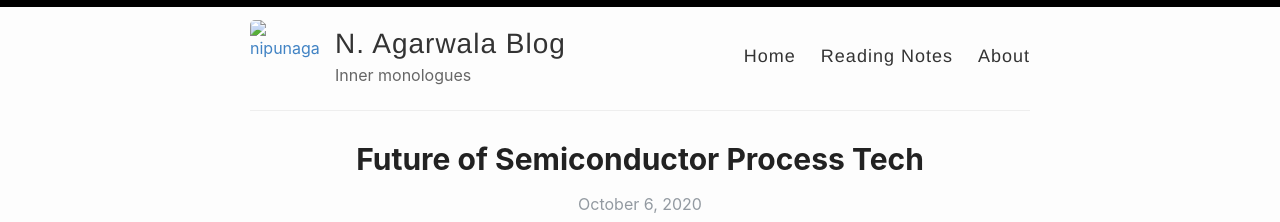
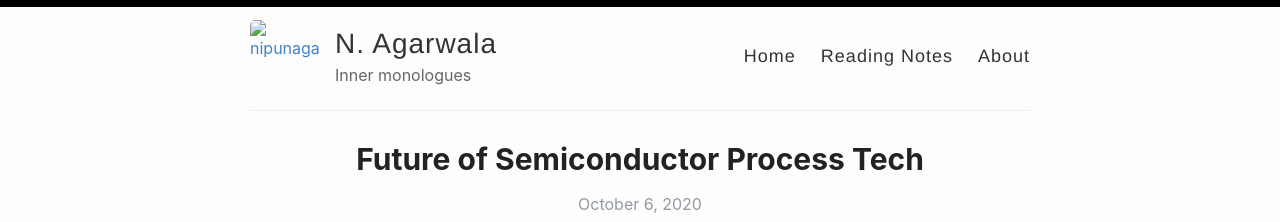
Before and after one commit to nipunagarwala/nipunagarwala.github.io, a Jekyll site: the page built from index.html, in a window 1280 px wide. Shown: the top 222 px of the page. Built offline with Jekyll 4.4.1, drawn with Linux system fonts in a browser that asks for light colours; the list of posts is cut into pages by our own code; part of the change alters nothing that is shown.

Commit message:
Update _config.yml

```diff
--- a/_config.yml
+++ b/_config.yml
@@ -3,7 +3,7 @@
 #
 
 # Name of your site (displayed in the header)
-name: N. Agarwala Blog
+name: N. Agarwala
 
 # Name of the author
 author: Nipun Agarwala
@@ -45,8 +45,8 @@ google_analytics: UA-43339302-11
 
 # Your website URL (e.g. http://amitmerchant1990.github.io or http://www.amitmerchant.com)
 # Used for Sitemap.xml and your RSS feed
-url: http://www.amitmerchant.com/reverie
-enforce_ssl: https://www.amitmerchant.com/reverie
+url: https://nipunagarwala.github.io/
+enforce_ssl: https://nipunagarwala.github.io/
 
 # If you're hosting your site at a Project repository on GitHub pages
 # (http://yourusername.github.io/repository-name)
```
